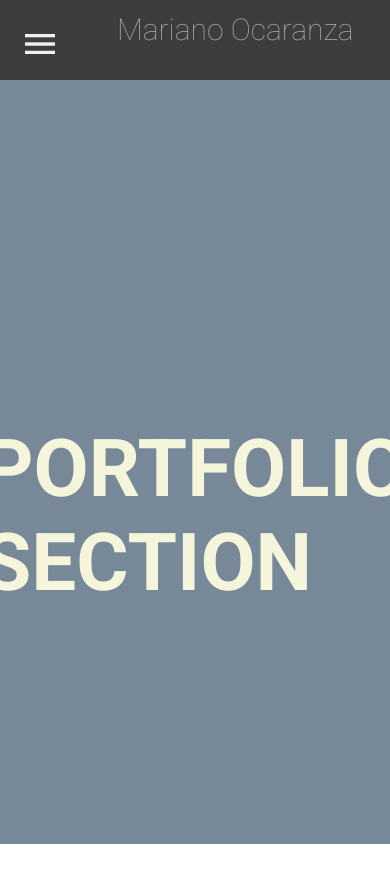
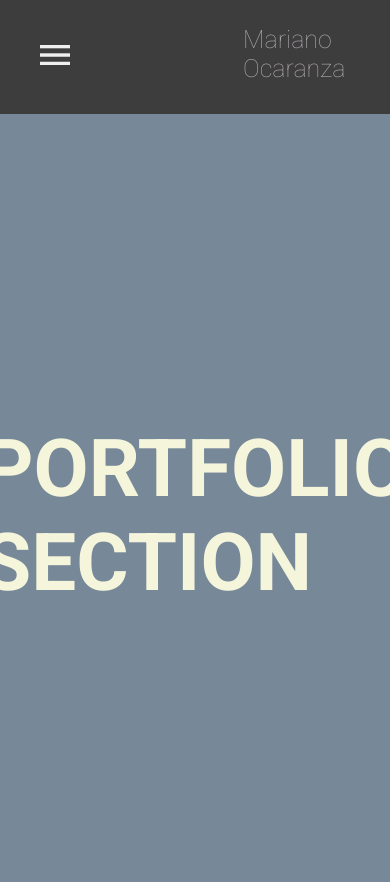
Before and after one commit to MarianoOcaranza/PortfolioProject, a React (Vite) app: page /portfolio in a window 390 px wide. Shown: the top 882 px of the page. Before the commit the page ends 844 px from the top, so only its background shows below. Built offline with nearby package versions, Linux system fonts and the light colour scheme.

Commit message:
menu style updated

```diff
--- a/src/Menu.jsx
+++ b/src/Menu.jsx
@@ -55,23 +55,18 @@ function Menu() {
 
     return(
         <div className={`${isScrolled ? 'header shrink' : 'header'}`}>
-            {!isOpen && (
-                <div>
-                <p className="title">Mariano Ocaranza</p>
-            </div>
-            )}
             {isMobile ? (
             <div className="menu-content" ref={menuRef}>
                 <img
                     onClick={OpenMenu}
-                    className={`menuicon ${isScrolled ? 'menuiconscrolled' : ''}`}
+                    className= 'menuicon'
                     src={`${!isOpen ? 'src/icons/menu_ico.png' : 'src/icons/close_ico.png'}`}>
                 </img>
                 {isOpen && (
                     <ul className="menu-options">
                         <NavHashLink
                         className='menu-item'
-                        to="/#Home"
+                        to="/#top"
                        >Home
                     </NavHashLink>
                     <NavHashLink
@@ -91,7 +86,7 @@ function Menu() {
                 <ul className="menu-options">
                     <NavHashLink
                         className='menu-item'
-                        to="/#Home"
+                        to="/#top"
                        >Home
                     </NavHashLink>
                     <NavHashLink
@@ -107,6 +102,11 @@ function Menu() {
                 </ul>
             </div>
             )}
+            {!isOpen && (
+        <div>
+            <p className="title">Mariano Ocaranza</p>
+        </div>
+        )}
         </div>
     )
 }
--- a/src/styles/Home.css
+++ b/src/styles/Home.css
@@ -1,8 +1,3 @@
-* {
-    box-sizing: border-box;
-    margin: 0;
-    text-decoration: none;
-}
 .content-home {
     display: flex;
     min-height: 100vh;
--- a/src/styles/Menu.css
+++ b/src/styles/Menu.css
@@ -2,55 +2,47 @@
     margin: 0;
     box-sizing: border-box;
     scroll-behavior: smooth;
+    font-family: 'Roboto';
+    text-decoration: none;
 }
-
+body {
+    display: flex;
+    flex-direction: column;
+}
 .header {
     z-index: 1;
-    font-family: 'Roboto';
-    font-weight: 300;
-    position: fixed;
+    position: sticky;
+    top: 0;
     width: 100%;
-    top: 0;
     background-color: #3d3d3d;
-    padding: 30px;
+    padding: 25px;
     transition: 1s;
+    display: flex;
+    justify-content: space-around;
 }
 .title {
-    font-size: 30px;
+    font-size: 25px;
     font-weight: 100;
-    width: 100%;
-    position: absolute;
-    top: 15%;
-    left: 30%;
     color: #ABA4AA;
 }
 .header.shrink {
-    padding: 15px;
+    padding: 0px;
 }
 .menu-content {
+    width: 100%;
     color: #C3BCC2;
     padding: 10px;
-    display: flex;
-    justify-content: center;
 }
 .menuicon {
-    position: absolute;
-    top: 30%;
-    left: 5%;
     width: 40px;
-    transition: 1s;
     cursor: pointer;
-}
-.menuiconscrolled {
-    top: 15%;
 }
 .menu-options {
     padding: 15px;
-    width: 100%;
     text-align: center;
     animation: show 1s;
     display: flex;
-    gap: 20px;
+    gap: 25px;
 }
 .menu-item {
     animation: showitems 1s;
@@ -65,8 +57,8 @@
 }
 .menu-item:link {
     color:#C3BCC2;
+}
 
-}
 @keyframes show {
     from {
         width: 0%;
@@ -75,7 +67,6 @@
         width: 100%;
     }
 }
-
 @keyframes showitems {
     from {
         opacity: 0%;
@@ -89,10 +80,4 @@
     .menu-options {
         flex-direction: column;
     }
-    .menu-content {
-        flex-direction: column;
-    }
-    .title {
-        font-size: 30px;
-    }
 }
```
